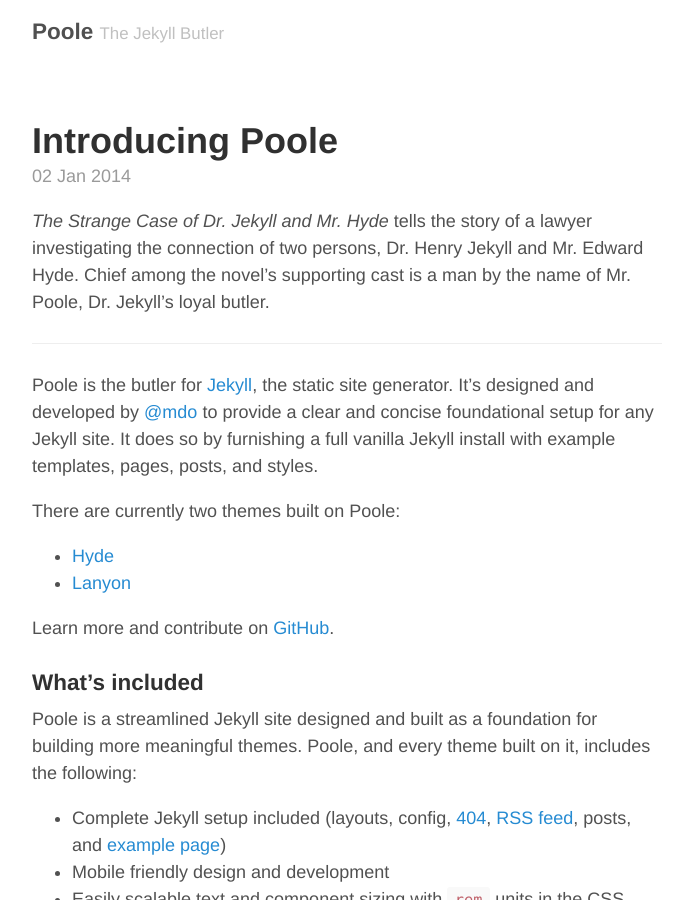
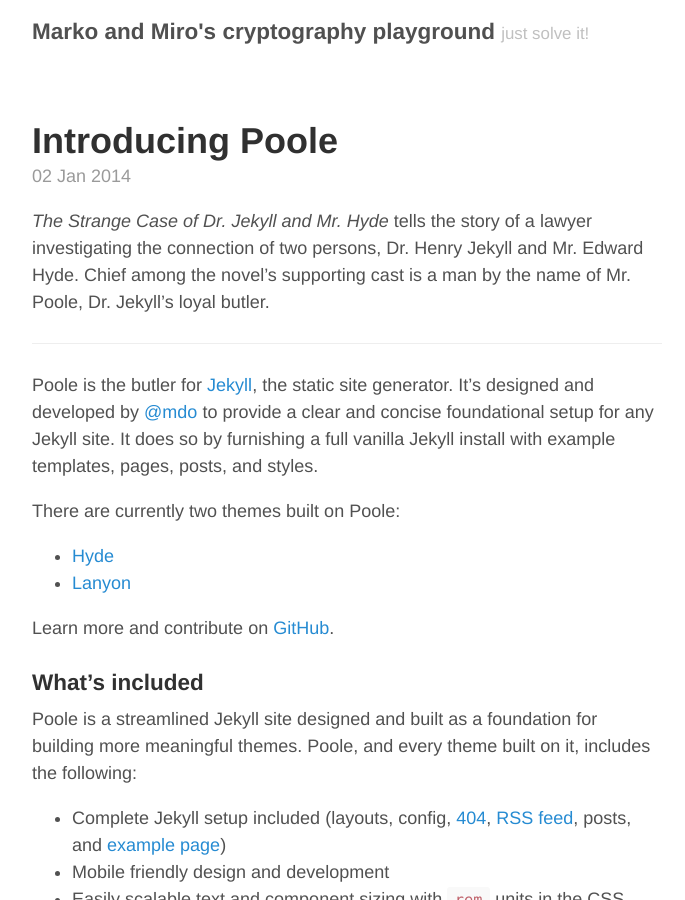
Before and after one commit to lcapkovic/crypto, a Jekyll site: the page built from index.html, in a window 1280 px wide and 900 px high. Shown: the whole window, without its empty margins (293-978 px from the left). Built offline with Jekyll 4.4.1, drawn with Linux system fonts in a browser that asks for light colours; the list of posts is cut into pages by our own code; some of the changed lines change nothing that is shown.

Commit message:
Add some info

```diff
--- a/_config.yml
+++ b/_config.yml
@@ -4,8 +4,8 @@
 permalink:           pretty
 
 # Setup
-title:               Poole
-tagline:             The Jekyll Butler
+title:               Marko and Miro's cryptography playground
+tagline:             just solve it!
 url:                 http://lcapkovic.github.io/crypto
 paginate:            1
 baseurl:             "/crypto"
@@ -19,14 +19,13 @@
 
 # About/contact
 author:
-  name:              Mark Otto
-  url:               https://twitter.com/mdo
-  email:             markdotto@gmail.com
+  name:              Lukas Capkovic
+  url:               https://github.com/lcapkovic
 
 # Custom vars
-version:             2.0.0
+version:             1.0
 github:
-  repo:              https://github.com/poole/poole
+  repo:              https://github.com/lcapkovic/crypto
 
 gems: [jekyll-paginate, jekyll-gist]
 paginate: 5
```
